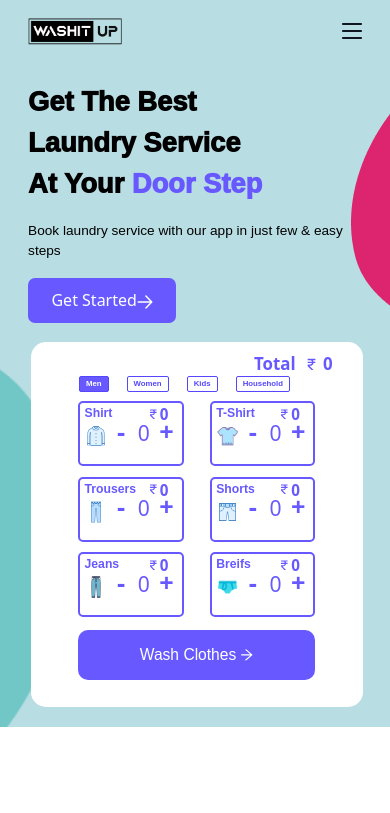
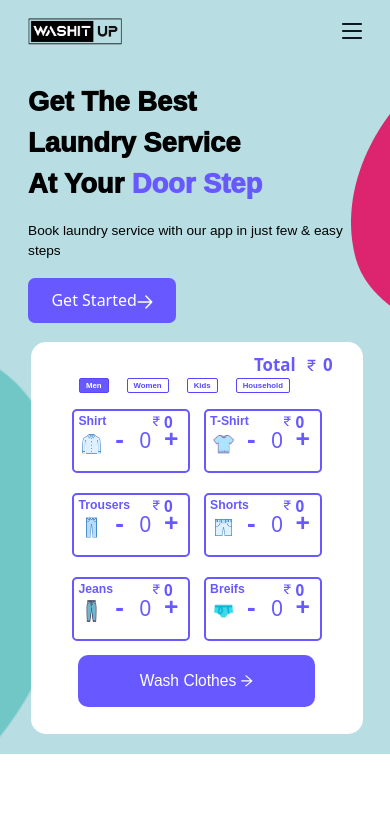
Before and after one commit to VamsiKrishna22042000/washitup, a React (Create React App) app in the folder laundryman/: page / in a window 390 px wide. Shown: the top 813 px of the page. Built offline with nearby package versions, Linux system fonts and the light colour scheme.

Commit message:
laundry 8th commit

```diff
--- a/laundryman/src/components/AddClothes/addClothes.css
+++ b/laundryman/src/components/AddClothes/addClothes.css
@@ -260,7 +260,7 @@
         flex-wrap:wrap;
     }
     .set-counter{
-        width:40%;
+        width:45%;
         background-color:transparent;
         border-color:#6759ff;
         border-style:solid;
@@ -273,10 +273,10 @@
         margin-right:1vw;
         margin-left:1vw;
         position: relative;
-        margin-top:2%;
+        margin-top:5%;
         margin-bottom:2%;
         padding-top:2%;
-
+        height:20%;
     }
 
     .set-counter-button{
@@ -306,7 +306,8 @@
     .set-counter-icon{
         color:#6759ff;
         height:40%;
-        width:20%;
+        width:18.5%;
+        position:relative;
     }
 
     .set-counter-price{
--- a/laundryman/src/components/AddClothes/addClothes.js
+++ b/laundryman/src/components/AddClothes/addClothes.js
@@ -113,7 +113,7 @@ const clothesStore  = [
   {
     id:13,
     category:"Kids",
-    name:"Tshirt-shorts",
+    name:"Combo",
     imgUrl:"kids-tshirtShort",
     price:10,
   },
@@ -127,28 +127,28 @@ const clothesStore  = [
   {
     id:15,
     category:"Kids",
-    name:"Kids Jumpsuit",
+    name:"Jumpsuit",
     imgUrl:"kids-jumpsuit",
     price:10,
   },
   {
     id:16,
     category:"Kids",
-    name:"Baby boy dress",
+    name:"Boy's Dress",
     imgUrl:"baby-boy-dress",
     price:10,
   },
   {
     id:17,
     category:"Kids",
-    name:"Baby girl dress",
+    name:"Girl's Dress",
     imgUrl:"baby-girl-dress",
     price:10,
   },
   {
     id:18,
     category:"Kids",
-    name:"Kids Hoodie",
+    name:"Hoodie",
     imgUrl:"baby-hoodie",
     price:10,
   },
--- a/laundryman/src/components/BookService/bookservice.css
+++ b/laundryman/src/components/BookService/bookservice.css
@@ -120,13 +120,18 @@
         height:60%;
         width:15%;
         margin-top:2.5%;
+        padding-top:1%;
     }
+
+
+
+
 
     .selected-time{
         border-style:solid;
         border-color:#6759ff;
         border-width:1px;
-        border-radius:5px;
+        border-radius:2px;
         background-color:#6759ff;
         color:#fff;
         font-family:'Courier New', Courier, monospace;
@@ -135,6 +140,7 @@
         height:60%;
         width:15%;
         margin-top:2.5%;
+        padding-top:1%;
     }
 
     .bookservice-pickup{
--- a/laundryman/src/components/ClothesCounter/clothesCounter.css
+++ /dev/null
@@ -1,39 +0,0 @@
-.set-counter{
-    height:8vh;
-    width:14.5vw;
-    background-color:#6759ff;
-    display:flex;
-    flex-direction:row;
-    justify-content:space-evenly;
-    align-items:center;
-    border-radius:10px;
-    margin-right:4vw;
-}
-
-.set-counter-button{
-    height:60%;
-    width:20%;
-    background-color:white;
-    border-radius:5px;
-    border-width:0px;
-    color:#6759ff;
-    font-size:2vw;
-    font-weight:bold;
-    text-align:center;
-    display: flex;
-    align-items: center;
-    justify-content:center;
-    padding-top:0px;
-}
-
-.set-counter-para{
-    font-size:5vh;
-    color:#fff;
-    padding-top:6%;
-}
-
-
-.set-counter-icon{
-    color:#fff;
-    font-size:5vh;
-}
--- a/laundryman/src/components/LaundryMain/index.css
+++ b/laundryman/src/components/LaundryMain/index.css
@@ -822,6 +822,7 @@
     align-items: center;
     width: 100%;
     padding-bottom:15%;
+    margin-top:5%;
 }
 
 
--- a/laundryman/src/components/Washing/washing.css
+++ b/laundryman/src/components/Washing/washing.css
@@ -36,7 +36,7 @@
 .washing-loader{
     position:absolute;
     height: 15%;
-    top:83%;
+    top:79%;
     left:60%;
 }
 
```
Also changed, not shown: laundryman/src/components/ClothesCounter/clothesCounter.js (deleted, +0 -17 lines).
